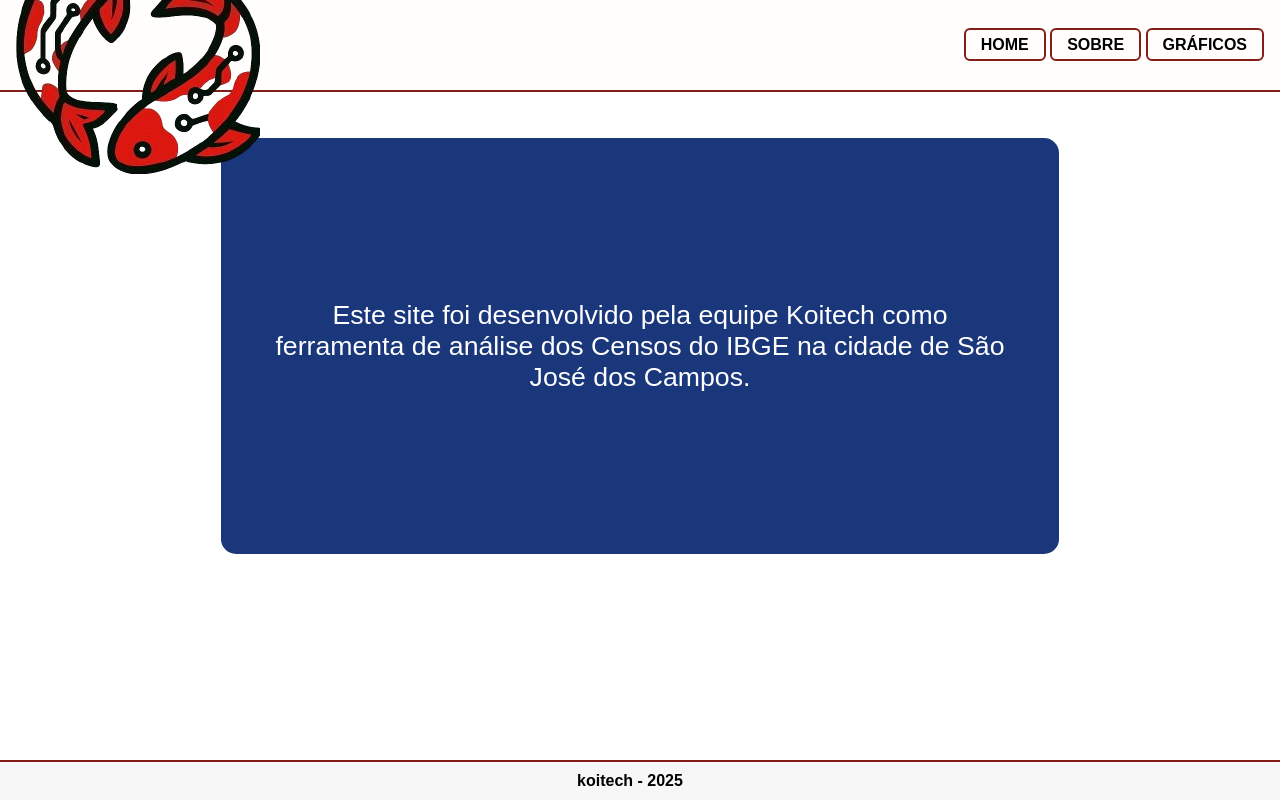
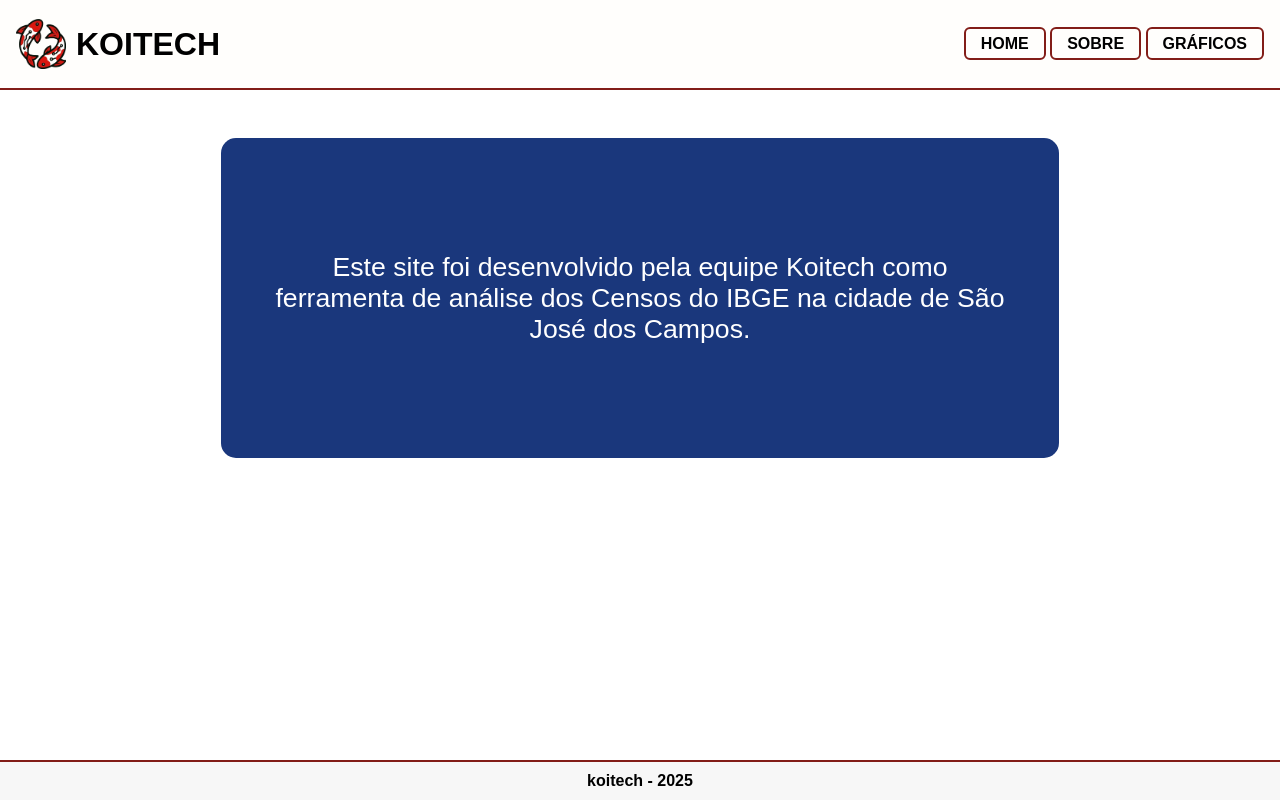
Before and after one commit to koitech-API/ProjectAPI, a Flask app: page /sobre in a window 1280 px wide. Run offline with Flask 3, Linux system fonts and the light colour scheme.

Commit message:
fix: Ajusta logo no header

```diff
--- a/src/static/css/style.css
+++ b/src/static/css/style.css
@@ -1,3 +1,7 @@
+*{
+    box-sizing: border-box;
+}
+
 main {
     display: grid;
     grid-template-columns: 1fr 1fr 3fr 1fr;
@@ -19,21 +23,25 @@ header {
     left: 0;
     top: 0;
     width: 100%;
+    padding: 0 1rem;
     z-index: 1;
 }
 
 /* logo + nome (koitech) */
 figure {
     display: flex;
+    align-items:center;
+    gap: 10px;
     margin: 0;
+}
+
+figure img{
+    width: 50px;
+    height: 50px;
 }
 /* fim logo + nome*/
 
 /* botões header */
-nav {
-    margin: 1rem;
-}
-
 nav a {
     padding: 6px 15px;
     border: 2px solid #821D18;
@@ -53,7 +61,7 @@ nav a:hover {
 .banner {
     grid-column: 1 / 5;
     height: 80vh;
-    background: url("../images/sjc.jpg") no-repeat center center/cover;
+    background: url("../assets/sjc.jpg") no-repeat center center/cover;
     display: grid;
     justify-content: center;
     align-items: center;
```
